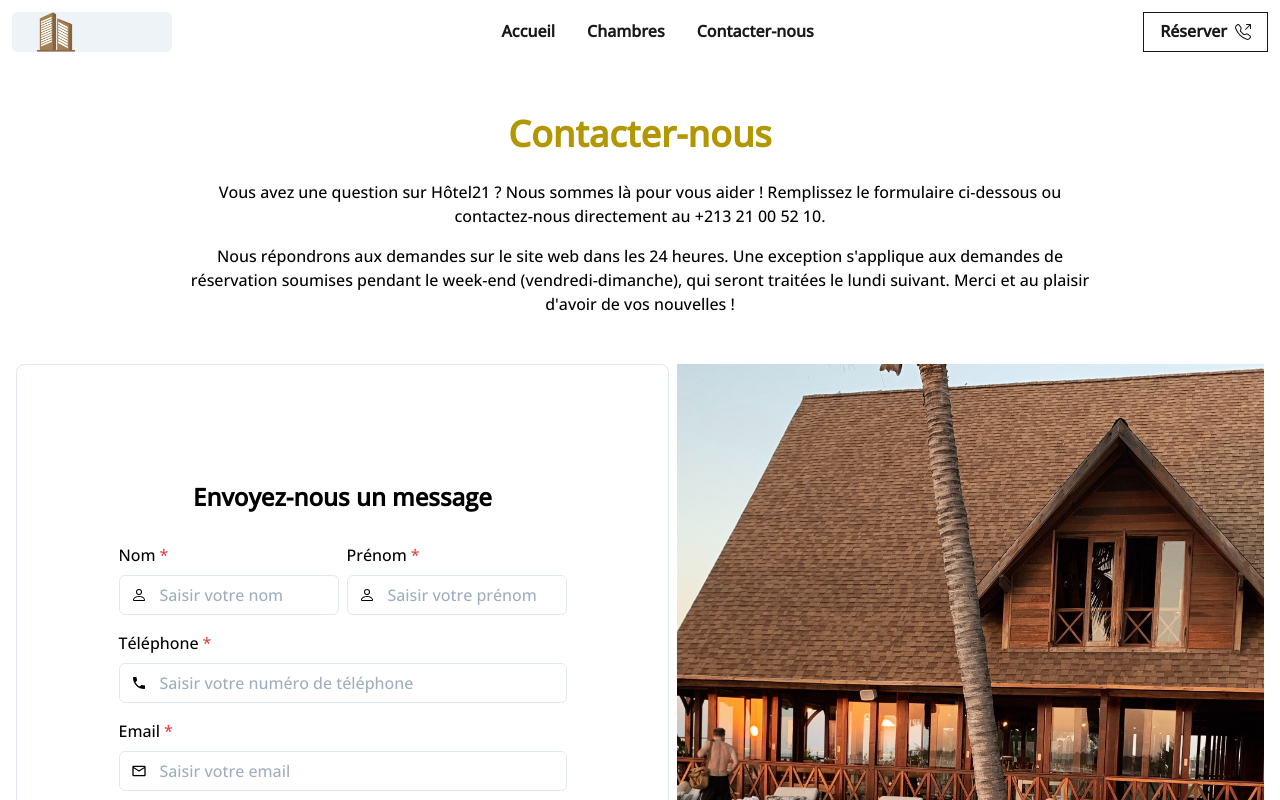
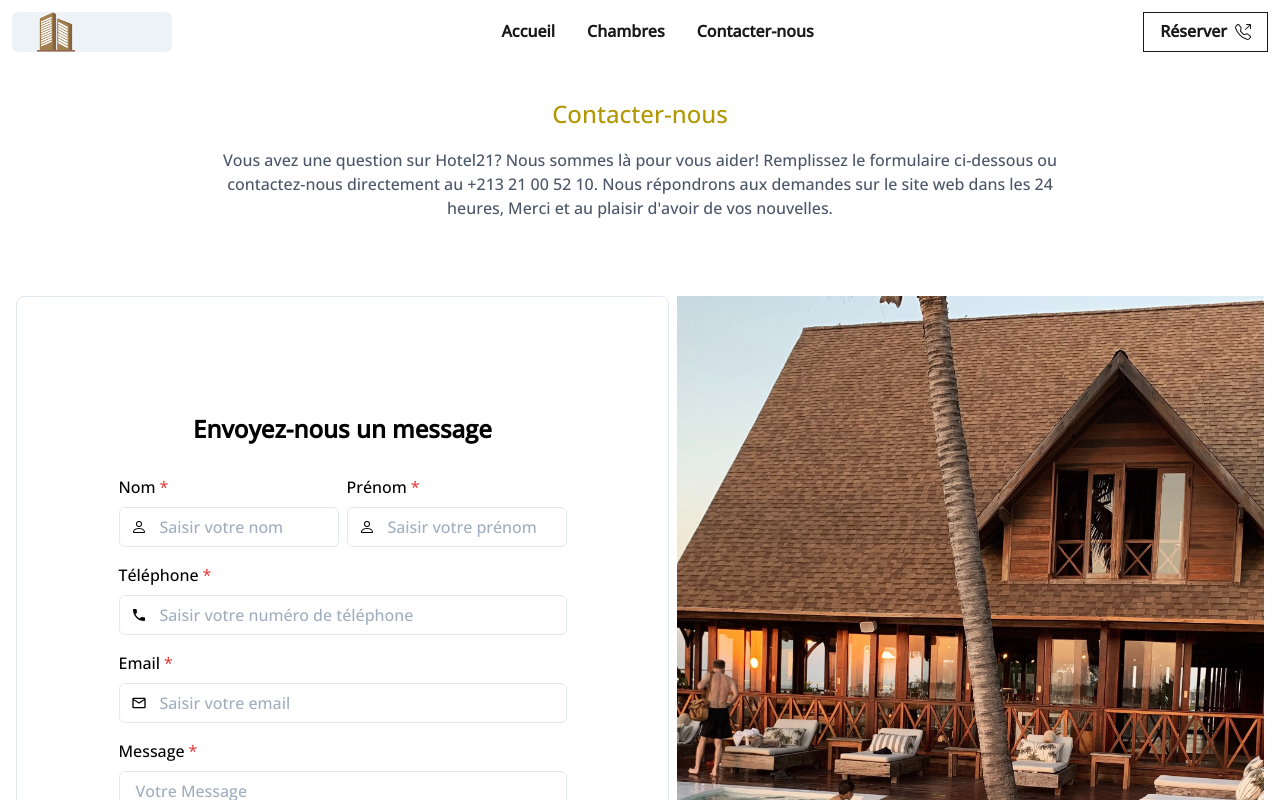
Before and after one commit to nemo256/hotel, a Next.js app: page /contacter-nous in a window 1280 px wide. Shown: the top 800 px of the page. Built offline with nearby package versions, Linux system fonts and the light colour scheme.

Commit message:
Updated contact us page.

```diff
--- /dev/null
+++ b/src/components/contacter-nous/Card.js
@@ -0,0 +1,106 @@
+import {
+  Stack,
+  Flex,
+  Heading,
+  HStack,
+  Box,
+  FormControl,
+  FormLabel,
+  Input,
+  Button,
+  Image,
+  Icon,
+  Textarea,
+  InputGroup,
+  InputLeftElement
+} from '@chakra-ui/react'
+import { BsPerson } from 'react-icons/bs'
+import { MdOutlineEmail, MdPhone } from 'react-icons/md'
+
+// Custom Header component
+import Header from '../../components/Header'
+
+// Custom Button component
+import OutlineButton from '../../components/OutlineButton'
+
+
+export default function Card() {
+  return (
+    <>
+      <Header
+      >
+        {{
+           title: 'Contacter-nous',
+           content: 'Vous avez une question sur Hotel21? Nous sommes là pour vous aider! Remplissez le formulaire ci-dessous ou contactez-nous directement au +213 21 00 52 10. Nous répondrons aux demandes sur le site web dans les 24 heures, Merci et au plaisir d\'avoir de vos nouvelles.'
+        }}
+      </Header>
+      <Stack minH='100vh' direction={['column-reverse', 'row']}>
+        <Flex
+          p={8}
+          flex={1}
+          align='center'
+          justify='center'
+          borderWidth='1px'
+          borderRadius='lg'
+        >
+          <Stack spacing={4} w='full' maxW='md'>
+            <Heading fontSize='2xl' mb={4}>Envoyez-nous un message</Heading>
+            <HStack>
+                <Box>
+                  <FormControl id='firstName' isRequired>
+                    <FormLabel>Nom</FormLabel>
+                    <InputGroup>
+                      <InputLeftElement children=<BsPerson /> />
+                      <Input type='text' placeholder='Saisir votre nom' />
+                    </InputGroup>
+                  </FormControl>
+                </Box>
+                <Box>
+                  <FormControl id='lastName' isRequired >
+                    <FormLabel>Prénom</FormLabel>
+                    <InputGroup>
+                      <InputLeftElement children=<BsPerson /> />
+                      <Input type='text' placeholder='Saisir votre prénom' />
+                    </InputGroup>
+                  </FormControl>
+                </Box>
+              </HStack>
+            <FormControl id='telephone' isRequired>
+              <FormLabel>Téléphone</FormLabel>
+              <InputGroup>
+                <InputLeftElement children=<MdPhone /> />
+                <Input type='telephone'  placeholder='Saisir votre numéro de téléphone' />
+              </InputGroup>
+            </FormControl>
+            <FormControl id='email' isRequired>
+              <FormLabel>Email</FormLabel>
+              <InputGroup>
+                <InputLeftElement children=<MdOutlineEmail /> />
+                <Input type='email' placeholder='Saisir votre email'/>
+              </InputGroup>
+            </FormControl>
+            <FormControl isRequired>
+              <FormLabel>Message</FormLabel>
+              <Textarea
+                name='message'
+                placeholder='Votre Message'
+                rows={6}
+                resize='none'
+              />
+            </FormControl>
+            <OutlineButton>
+              Envoyer
+            </OutlineButton>
+          </Stack>
+        </Flex>
+        <Flex flex={1}>
+          <Image
+            alt='Room Image'
+            objectFit='cover'
+            src='./defaultBcg.jpg'
+          />
+        </Flex>
+      </Stack>
+    </>
+  )
+}
--- a/src/components/contacter-nous/Element.js
+++ /dev/null
@@ -1,91 +0,0 @@
-import {
-  Stack,
-  Flex,
-  Heading,
-  HStack,
-  Box,
-  FormControl,
-  FormLabel,
-  Input,
-  Button,
-  Image,
-  Textarea,
-  InputGroup,
-  InputLeftElement
-} from '@chakra-ui/react'
-import { BsPerson } from 'react-icons/bs'
-import { MdOutlineEmail, MdPhone } from 'react-icons/md'
-
-export default function Element() {
-  return (
-    <Stack minH='100vh' direction={['column', 'row']}>
-      <Flex
-        p={8}
-        flex={1}
-        align='center'
-        justify='center'
-        borderWidth='1px'
-        borderRadius='lg'
-      >
-        <Stack spacing={4} w='full' maxW='md'>
-          <Heading fontSize='2xl' mb={4}>Envoyez-nous un message</Heading>
-          <HStack>
-              <Box>
-                <FormControl id='firstName' isRequired>
-                  <FormLabel>Nom</FormLabel>
-                  <InputGroup>
-                    <InputLeftElement children=<BsPerson /> />
-                    <Input type='text' placeholder='Saisir votre nom' />
-                  </InputGroup>
-                </FormControl>
-              </Box>
-              <Box>
-                <FormControl id='lastName' isRequired >
-                  <FormLabel>Prénom</FormLabel>
-                  <InputGroup>
-                    <InputLeftElement children=<BsPerson /> />
-                    <Input type='text' placeholder='Saisir votre prénom' />
-                  </InputGroup>
-                </FormControl>
-              </Box>
-            </HStack>
-          <FormControl id='telephone' isRequired>
-            <FormLabel>Téléphone</FormLabel>
-            <InputGroup>
-              <InputLeftElement children=<MdPhone /> />
-              <Input type='telephone'  placeholder='Saisir votre numéro de téléphone' />
-            </InputGroup>
-          </FormControl>
-          <FormControl id='email' isRequired>
-            <FormLabel>Email</FormLabel>
-            <InputGroup>
-              <InputLeftElement children=<MdOutlineEmail /> />
-              <Input type='email' placeholder='Saisir votre email'/>
-            </InputGroup>
-          </FormControl>
-          <FormControl isRequired>
-            <FormLabel>Message</FormLabel>
-            <Textarea
-              name='message'
-              placeholder='Votre Message'
-              rows={6}
-              resize='none'
-            />
-          </FormControl>
-          <Stack spacing={6}>
-            <Button color='black'>
-              Envoyer
-            </Button>
-          </Stack>
-        </Stack>
-      </Flex>
-      <Flex flex={1}>
-        <Image
-          alt='Room Image'
-          objectFit='cover'
-          src='./defaultBcg.jpg'
-        />
-      </Flex>
-    </Stack>
-  )
-}
--- a/src/components/contacter-nous/Head.js
+++ /dev/null
@@ -1,38 +0,0 @@
-import {
-    Center,
-    Stack,
-    Text,
-    Heading
-  } from '@chakra-ui/react'
-
-
-  export default function Head() {
-    return (
-      <>
-        <Center h={300} mt={[16, 12, 0]} mx={2}>
-          <Stack spacing={4}>
-            <Heading color='primary' size='xl' mb={2} align='center'>
-              Contacter-nous
-            </Heading>
-            <Text
-              px={[0, 4, 8, 20, 40, 60]}
-              noOfLines={[8, 4, 3]}
-              align='center'
-            >
-                Vous avez une question sur  Hôtel21 ? Nous sommes là pour vous aider !
-         Remplissez le formulaire ci-dessous ou contactez-nous directement au +213 21 00 52 10.
-            </Text>
-            <Text
-              px={[0, 4, 8, 20, 40, 60]}
-              noOfLines={[8, 4, 3]}
-              align='center'
-            >
-            Nous répondrons aux demandes sur le site web dans les 24 heures.
- Une exception s'applique aux demandes de réservation soumises pendant le week-end (vendredi-dimanche), qui seront traitées le lundi suivant.
-           Merci et au plaisir d'avoir de vos nouvelles !
- </Text>
-          </Stack>
-        </Center>
-      </>
-    )
-  }
--- a/src/components/layouts/Navbar.js
+++ b/src/components/layouts/Navbar.js
@@ -16,7 +16,7 @@ import { GiHamburgerMenu } from 'react-icons/gi'
 import { CgClose } from 'react-icons/cg'
 import { BsTelephoneOutbound } from 'react-icons/bs'
 
-// Custom button
+// Custom Button component
 import OutlineButton from '../../components/OutlineButton'
 
 import Link from 'next/link'
--- a/src/pages/contacter-nous.js
+++ b/src/pages/contacter-nous.js
@@ -1,6 +1,5 @@
 import { Container } from '@chakra-ui/react'
-import Element from '../components/contacter-nous/Element'
-import Head from '../components/contacter-nous/Head'
+import Card from '../components/contacter-nous/Card'
 
 export default function Index() {
   return (
@@ -10,8 +9,7 @@ export default function Index() {
       justify='center'
       align='center'
     >
-      <Head />
-      <Element />
+      <Card />
     </Container>
   )
 }
```
Also changed, not shown: public/hotel.svg (added).
